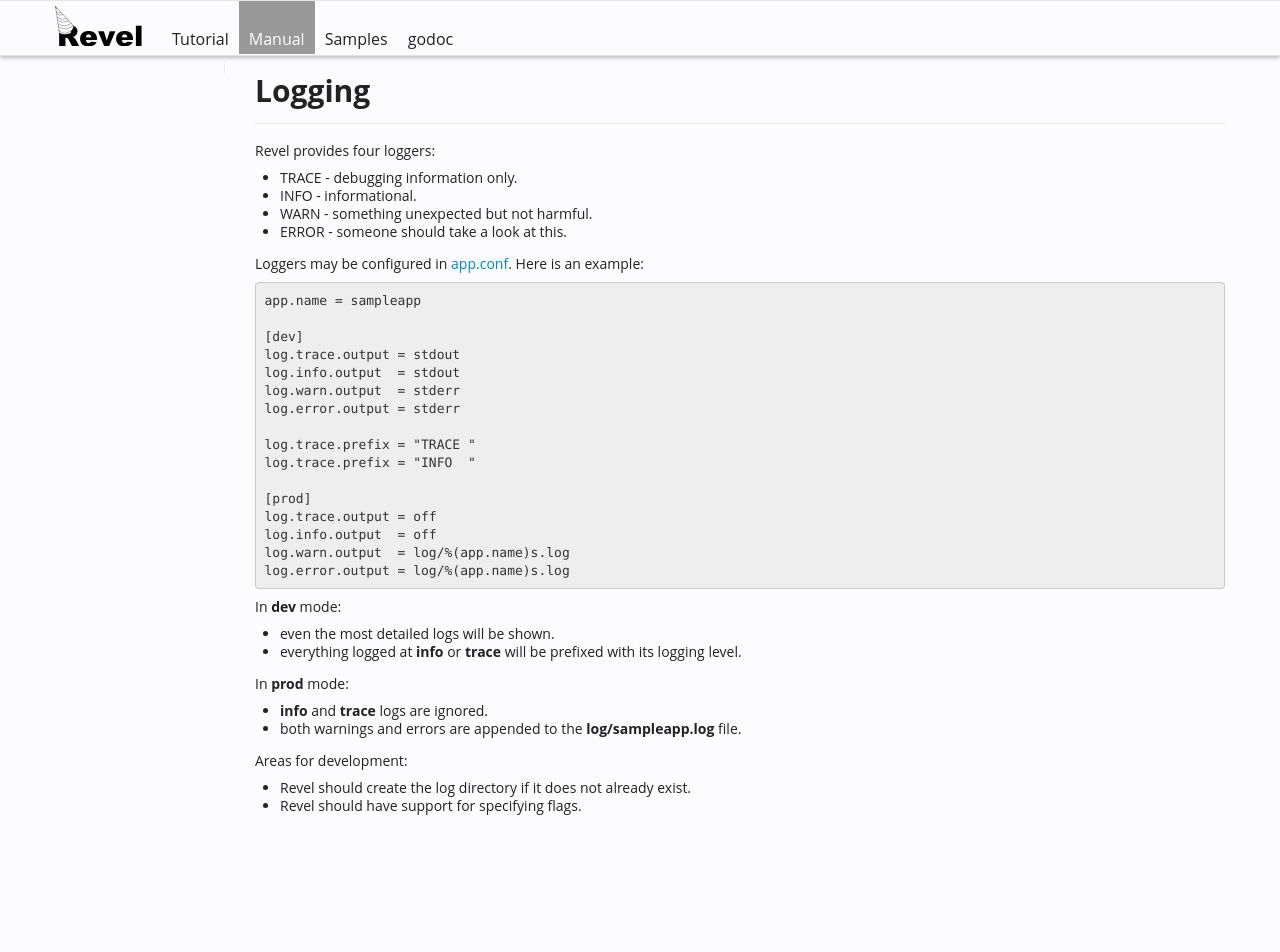
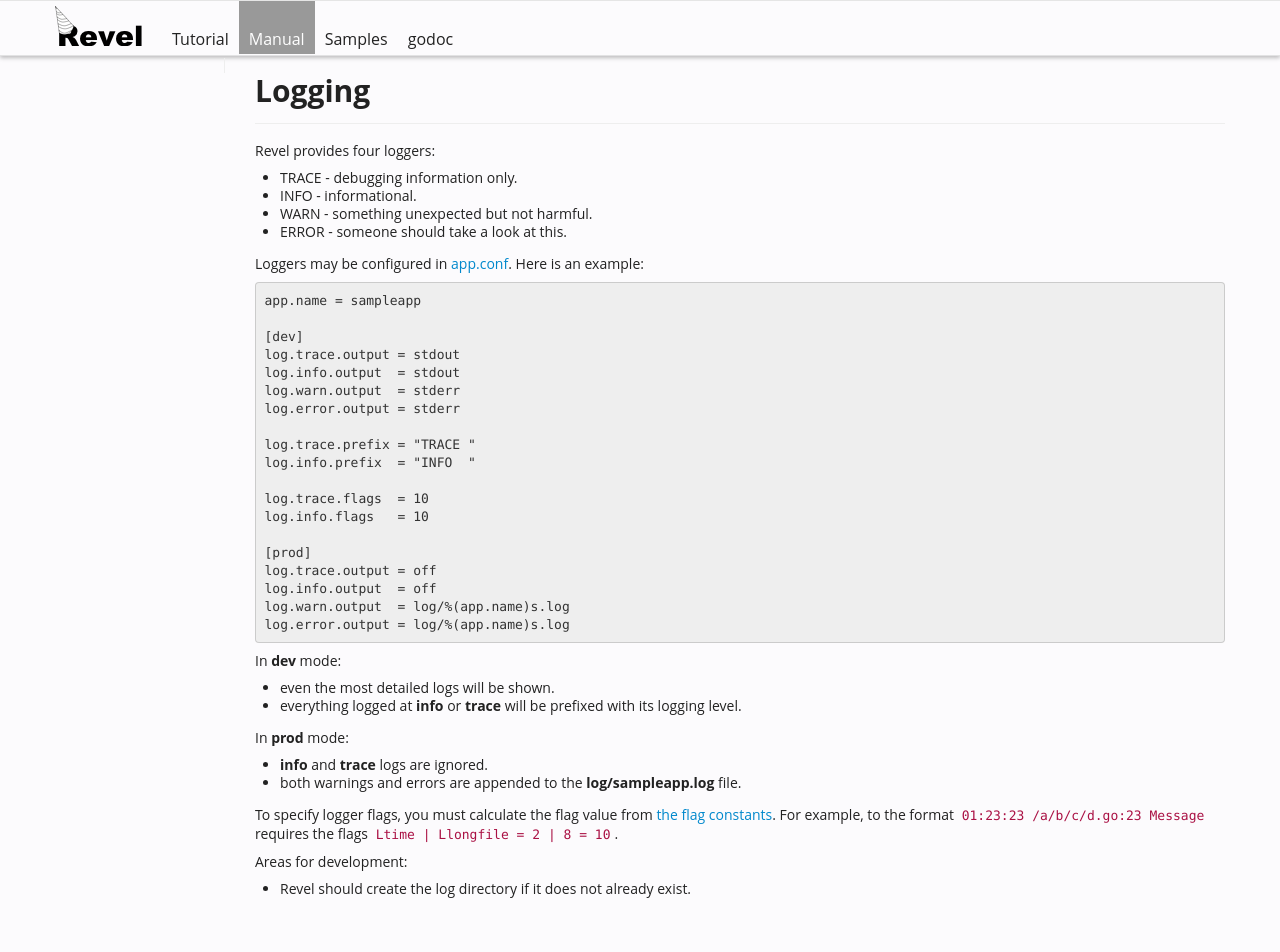
Before and after one commit to revel/revel, a Jekyll site: the page built from manual/logging.md, in a window 1280 px wide. Built offline with Jekyll 4.4.1, drawn with Linux system fonts in a browser that asks for light colours; before the commit the page ends 900 px from its top, so only the background shows below that.

Commit message:
Logging: Add detail on specifying flags.

```diff
--- a/manual/logging.md
+++ b/manual/logging.md
@@ -20,7 +20,10 @@ Loggers may be configured in [app.conf](appconf.html).  Here is an example:
 	log.error.output = stderr
 
 	log.trace.prefix = "TRACE "
-	log.trace.prefix = "INFO  "
+	log.info.prefix  = "INFO  "
+
+	log.trace.flags  = 10
+	log.info.flags   = 10
 
 	[prod]
 	log.trace.output = off
@@ -39,7 +42,11 @@ In **prod** mode:
 * **info** and **trace** logs are ignored.
 * both warnings and errors are appended to the **log/sampleapp.log** file.
 
+To specify logger flags, you must calculate the flag value from
+[the flag constants](http://www.golang.org/pkg/log/#constants).  For example, to
+the format `01:23:23 /a/b/c/d.go:23 Message` requires the flags
+`Ltime | Llongfile = 2 | 8 = 10`.
+
 Areas for development:
 
 * Revel should create the log directory if it does not already exist.
-* Revel should have support for specifying flags.
```
